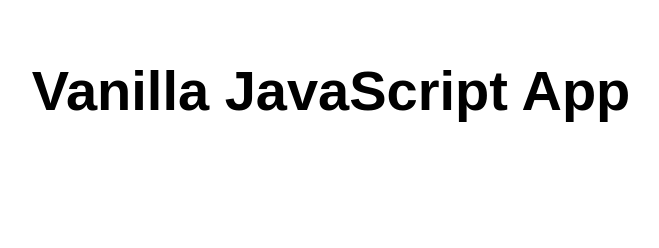
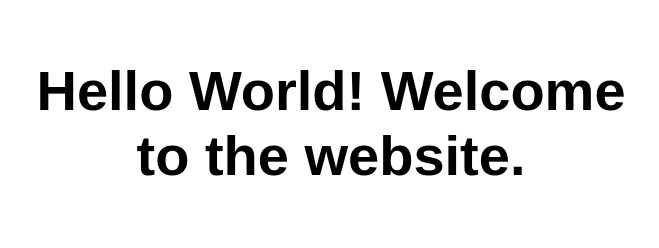
Before and after one commit to ian-naps/iannapolicomstaticsite, a plain HTML site: page src/index.html in a window 1280 px wide. Shown: the whole page, without its empty margins (309-968 px from the left). Drawn offline with Linux system fonts and the light colour scheme.

Commit message:
Update index.html

```diff
--- a/src/index.html
+++ b/src/index.html
@@ -5,12 +5,12 @@
   <meta charset="UTF-8">
   <meta name="viewport" content="width=device-width, initial-scale=1.0">
   <link rel="stylesheet" href="styles.css">
-  <title>Vanilla JavaScript App</title>
+  <title>Ian's Website</title>
 </head>
 
 <body>
   <main>
-    <h1>Vanilla JavaScript App</h1>
+    <h1>Hello World! Welcome to the website.</h1>
   </main>
 </body>
 
```
